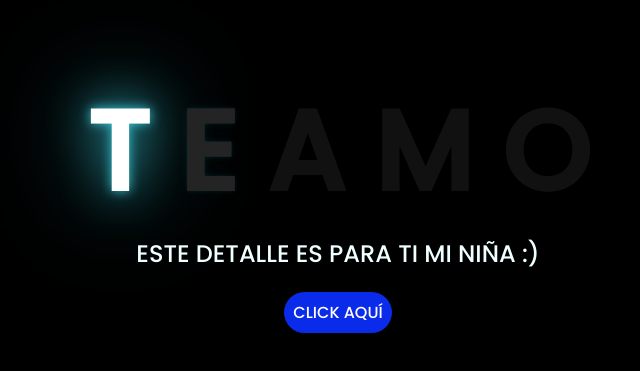
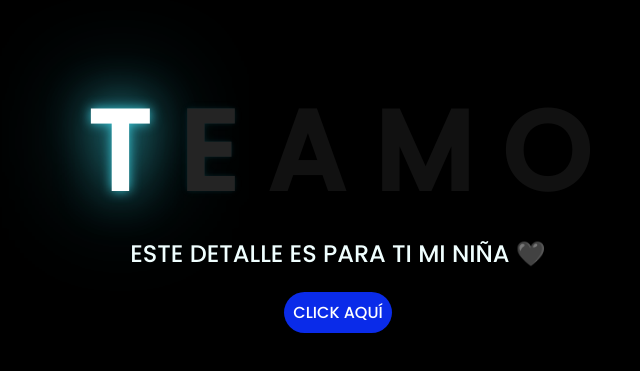
Before and after one commit to LIZ0406/Para-la-mas-hermosa-, a plain HTML site: page index.html in a window 1280 px wide. Shown: the part 135-506 px from the top of the page, without its empty margins (310-950 px from the left). Drawn offline with Linux system fonts and the light colour scheme.

Commit message:
Update index.html

```diff
--- a/index.html
+++ b/index.html
@@ -19,7 +19,7 @@
         <span>O</span>
     </div>
     <div class="description">
-        <span>ESTE DETALLE ES PARA TI MI NIÑA :)</span>
+        <span>ESTE DETALLE ES PARA TI MI NIÑA 🖤</span>
     </div>
     <div class="button">
         <button class="botones">
```
